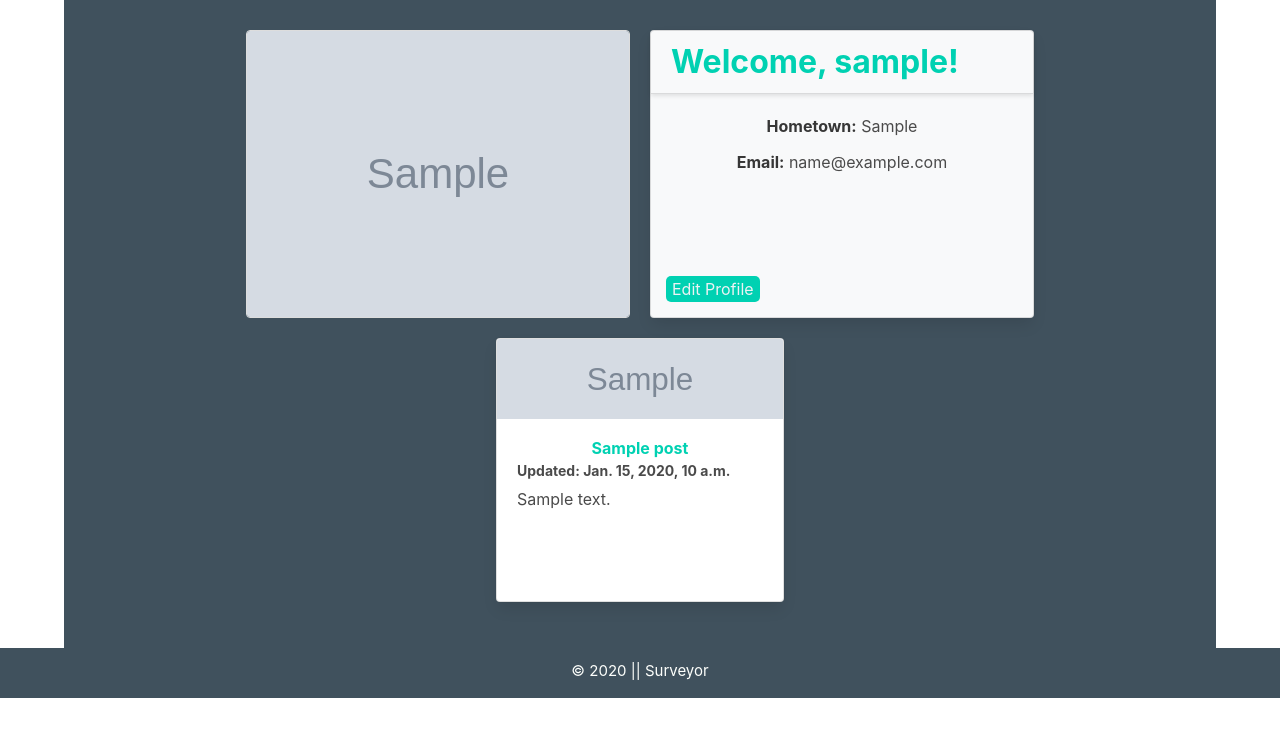
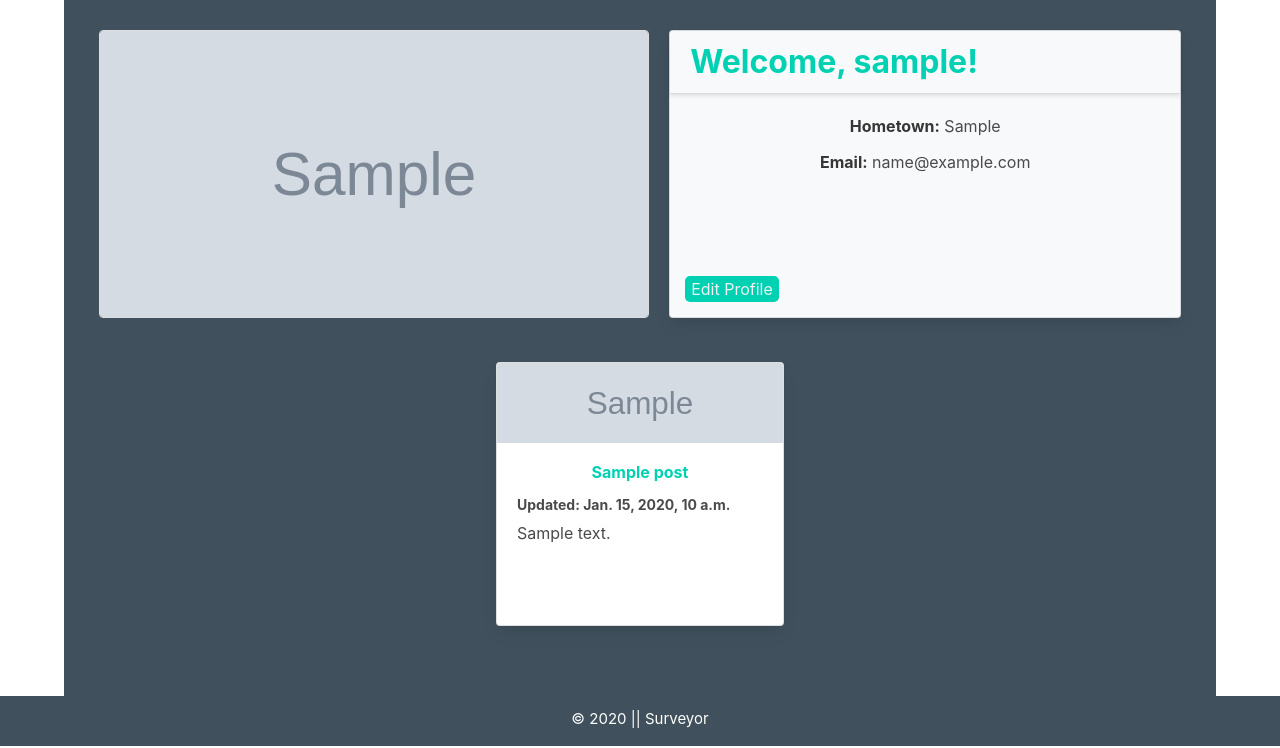
Before and after one commit to desertlp/wayfarer, a Django app: page /profile/ in a window 1280 px wide. Shown: the part 52-800 px from the top of the page. Run offline with Django 3.2, Linux system fonts and the light colour scheme; a user stored in the database is signed in; tables that the repository leaves empty hold one stand-in row (values such as "Sample post"); grey boxes marked "Sample" are stand-in pictures; some libraries are stand-ins or nearby versions.

Commit message:
truncation/ time elapsed on cards && minor styling

```diff
--- a/main_app/static/styles/style.css
+++ b/main_app/static/styles/style.css
@@ -149,16 +149,21 @@ Profile
     display: flex;
     align-items: center;
     flex-direction: row;
-    min-height: 40vh;
+    min-height: 43vh;
     align-content: space-between;
     flex-wrap: wrap;
+    /* margin-top: 3vh; */
     /* margin-left: 20vw; */
+}
+
+.profile-all-posts{
+    margin-top: 3vh;
 }
 
 .profile-img{
     border: 1px solid #ddd;
     border-radius: 4px;
-    width: 30vw;
+    width: 43vw;
     height: 22.5vw;
     margin: 10px;
     /* object-fit: cover; */
@@ -178,7 +183,7 @@ text-align: center;
 }
 
 .card {
-    width: 30vw;
+    width: 40vw;
     height: 22.5vw;
     margin: 10px;
 }
@@ -227,6 +232,7 @@ text-align: center;
     color: #00d1b2;
     font-weight: 700;
     text-align: center;
+    margin-bottom: 10px;
 }
 
 .card-text{
--- a/main_app/templates/city/show.html
+++ b/main_app/templates/city/show.html
@@ -44,8 +44,8 @@
                             <div class="card-body">
                                 <h5 class="post-card-title">{{post.title}}</h5>
                                 <small><strong>Created by: {{ post.user.username }}</strong></small></br>
-                                <small><strong>Updated: {{ post.updated }}</strong></small>
-                                <p class="card-text">{{post.body}}</p>
+                                <small><strong>Updated: {{ post.updated|timesince }} ago</strong></small>
+                                <p class="card-text">{{post.body|truncatechars:130}}</p>
                             </div>
                         </div>
                     </a>
--- a/main_app/templates/profile/profile.html
+++ b/main_app/templates/profile/profile.html
@@ -5,7 +5,7 @@
     <div class="main-container-1">
         <div class="profile-container">
 
-            <div class="">
+            <div class="porfile-img-container">
                 {% comment %} <img class="profile-img" src="https://cdn.britannica.com/36/162636-050-932C5D49/Colosseum-Rome-Italy.jpg" alt="Image"> {% endcomment %}
                 <img class="profile-img" src=" {{ user.profile.image.url }}">
                 {% comment %} <img class="profile-img" src="{% static 'images/default.jpg' %}" alt="Image"> {% endcomment %}
@@ -26,7 +26,7 @@
             </div>
 
         </div>
-        <div class="all-posts animate__animated animate__fadeInUp">
+        <div class="all-posts profile-all-posts animate__animated animate__fadeInUp">
         {% for post in posts%}
             <a href= {% url 'post' post.id %}>
                 <div class="post-card card" style="width: 18rem;">
@@ -41,33 +41,4 @@
         {% endfor %}
         </div>
 
-
-        {% comment %} <div class="profile-container">
-            <div class="card" style="width: 18rem;">
-                <img class="card-img-top" src="{% static 'images/london.jpg' %}" alt="Card image cap">
-                <div class="card-body">
-                    <h5 class="card-title">Post</h5>
-                    <p class="card-text">Saepe eum pariatur exercitationem a impedit et, exercitationem ullam dolores nisi inventore minus optio, maxime inventore doloribus facere eveniet voluptas, commodi repellendus reiciendis deserunt cupiditate similique esse delectus molestiae facere fugiat.</p>
-                </div>
-            </div>
-            <div class="card" style="width: 18rem;">
-                <img class="card-img-top" src="../static/images/rome.jpg" alt="Card image cap">
-                <div class="card-body">
-                    <h5 class="card-title">Post</h5>
-                    <p class="card-text">Saepe eum pariatur exercitationem a impedit et, exercitationem ullam dolores nisi inventore minus optio, maxime inventore doloribus facere eveniet voluptas, commodi repellendus reiciendis deserunt cupiditate.</p>
-                </div>
-            </div>
-            <div class="card" style="width: 18rem;">
-                <img class="card-img-top" src="../static/images/tokyo.jpg" alt="Card image cap">
-                <div class="card-body">
-                    <h5 class="card-title">Post</h5>
-                    <p class="card-text">Saepe eum pariatur exercitationem a impedit et, exercitationem ullam dolores nisi inventore minus optio, maxime inventore doloribus facere eveniet voluptas.</p>
-                </div>
-            </div>
-        </div>
-    </div> {% endcomment %}
-
-
-
-
 {% endblock %}
```
